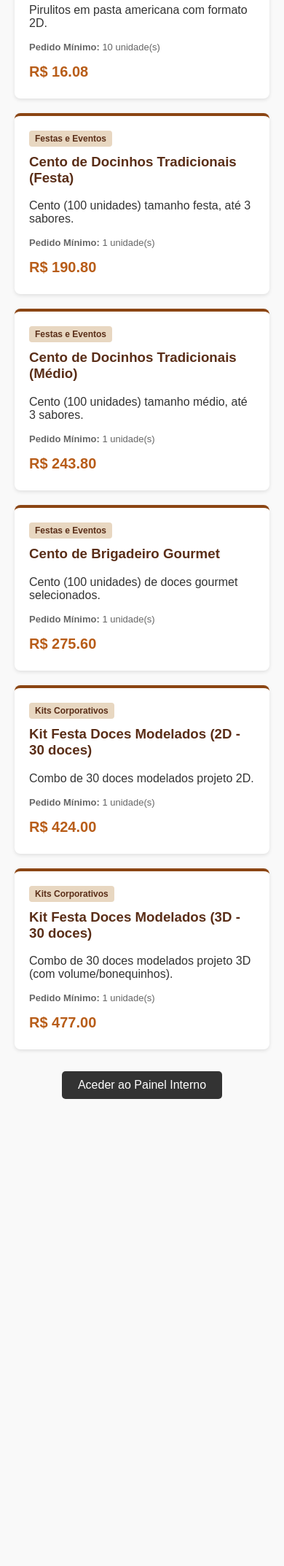
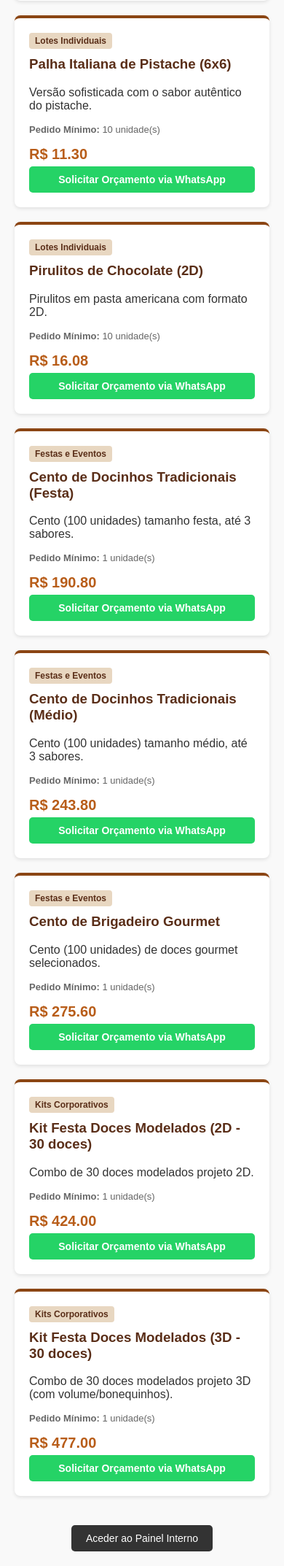
Before and after one commit to pietro-sys/Vivi-Doces, a Flask app: page / in a window 390 px wide. Shown: the part 2992-5138 px from the top of the page at 73% size. Before the commit the page ends 4498 px from the top, so only its background shows below. Run offline with Flask 3, Linux system fonts and the light colour scheme; data comes from the database, SQL or seed files in the repository.

Commit message:
add direct WhatsApp quote button
- Updated templates/index.html to include a direct WhatsApp quote button for each B2B product card.
- Configured the button with the company phone number (5511983340797) and a pre-filled automated message containing the product name and minimum order quantity.

```diff
--- a/templates/index.html
+++ b/templates/index.html
@@ -10,12 +10,15 @@
         h1 { margin: 0; font-size: 28px; }
         p.subtitle { color: #f0d5b7; font-size: 16px; margin-top: 10px; }
         .container { max-width: 1000px; margin: 0 auto; display: grid; grid-template-columns: repeat(auto-fit, minmax(300px, 1fr)); gap: 20px; }
-        .card { background: white; border-radius: 8px; padding: 20px; box-shadow: 0 2px 5px rgba(0,0,0,0.1); border-top: 4px solid #8b4513; }
+        .card { background: white; border-radius: 8px; padding: 20px; box-shadow: 0 2px 5px rgba(0,0,0,0.1); border-top: 4px solid #8b4513; display: flex; flex-direction: column; justify-content: space-between; }
         .card h3 { margin-top: 0; color: #5a2e18; }
         .badge { display: inline-block; background: #e8d7c1; color: #5a2e18; padding: 4px 8px; border-radius: 4px; font-size: 12px; font-weight: bold; margin-bottom: 10px; }
         .price { font-size: 20px; color: #b85d19; font-weight: bold; margin: 15px 0 5px 0; }
-        .min-qty { font-size: 13px; color: #666; }
-        .btn-admin { display: block; text-align: center; margin: 30px auto; width: 200px; background: #333; color: white; padding: 10px; text-decoration: none; border-radius: 5px; }
+        .min-qty { font-size: 13px; color: #666; margin-bottom: 15px; }
+        .btn-whatsapp { display: block; text-align: center; background: #25d366; color: white; padding: 10px; text-decoration: none; border-radius: 5px; font-weight: bold; font-size: 14px; transition: background 0.3s; }
+        .btn-whatsapp:hover { background: #1ebe5d; }
+        .footer-nav { text-align: center; margin-top: 40px; }
+        .btn-admin { display: inline-block; background: #333; color: white; padding: 10px 20px; text-decoration: none; border-radius: 5px; font-size: 14px; }
     </style>
 </head>
 <body>
@@ -28,16 +31,25 @@
     <div class="container">
         {% for produto in produtos %}
         <div class="card">
+            <div>
                 <span class="badge">{{ produto.categoria }}</span>
                 <h3>{{ produto.nome }}</h3>
                 <p>{{ produto.descricao }}</p>
                 <p class="min-qty"><strong>Pedido Mínimo:</strong> {{ produto.quantidade_minima }} unidade(s)</p>
                 <div class="price">R$ {{ "%.2f"|format(produto.preco_unitario) }}</div>
             </div>
+            <!-- Botão com mensagem automática para o WhatsApp -->
+            <a href="https://wa.me/5511983340797?text=Olá!%20Gostaria%20de%20solicitar%20um%20orçamento%20corporativo%20para%20o%20produto:%20{{ produto.nome }}%20(Pedido%20mínimo:%20{{ produto.quantidade_minima }}%20unidades)."
+               target="_blank" class="btn-whatsapp">
+               Solicitar Orçamento via WhatsApp
+            </a>
+        </div>
         {% endfor %}
     </div>
 
+    <div class="footer-nav">
         <a href="/admin" class="btn-admin">Aceder ao Painel Interno</a>
+    </div>
 
 </body>
 </html>
```
Lines whose indentation alone changed are shown as unchanged.
